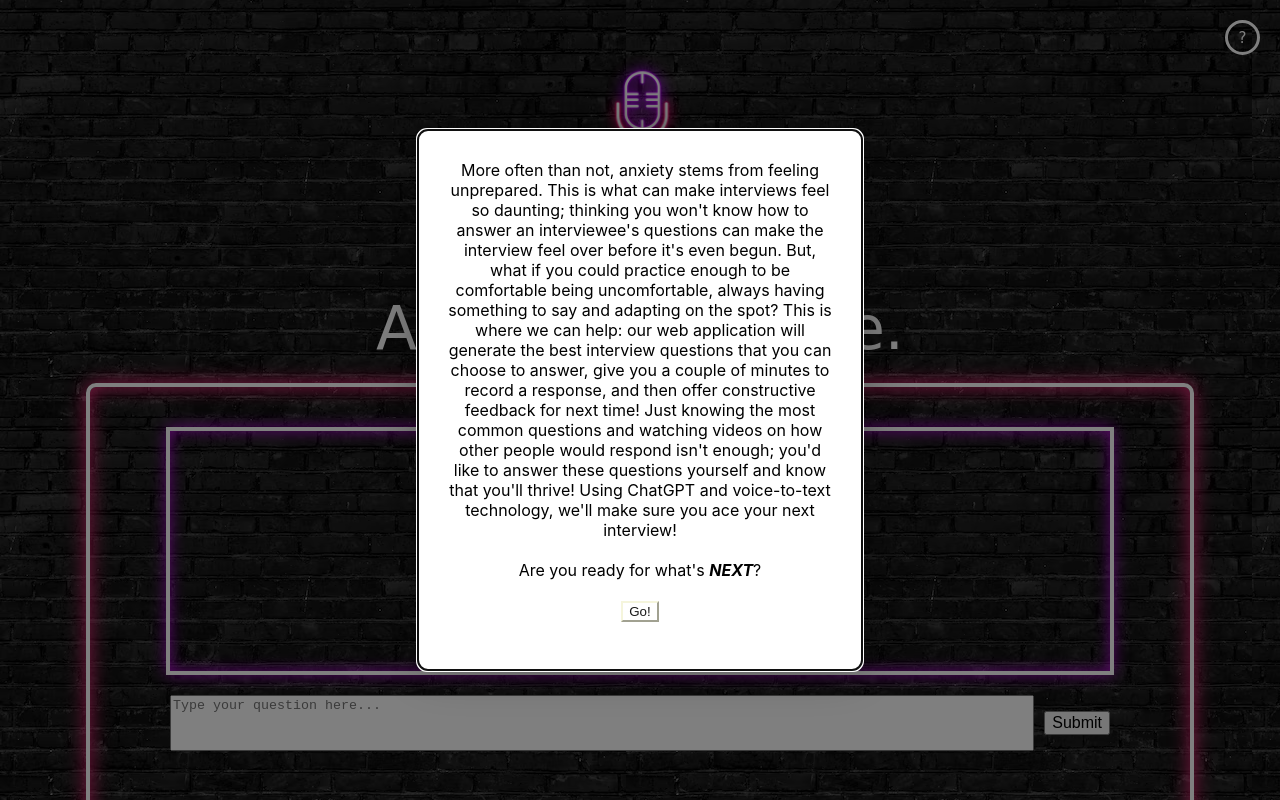
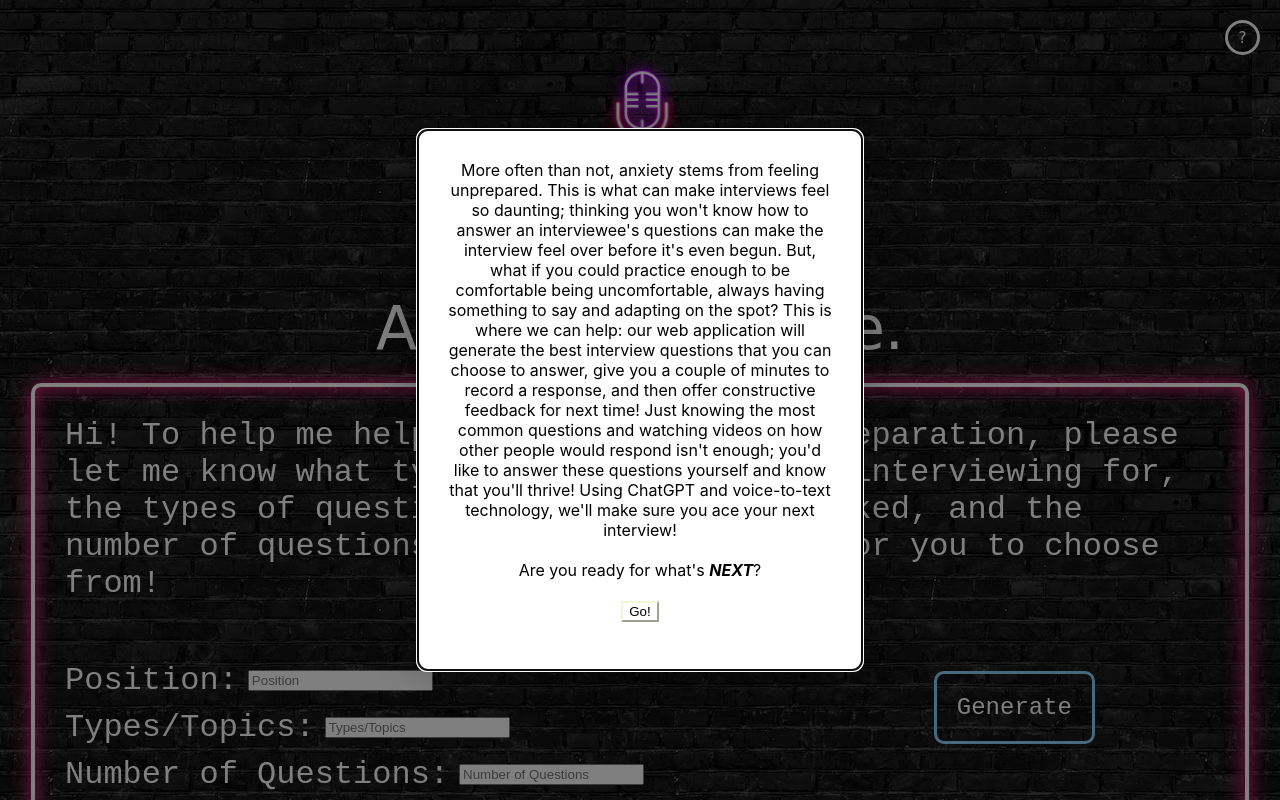
Before and after one commit to Aaryan1203/Next, a React (Create React App) app: page / in a window 1280 px wide. Shown: the top 800 px of the page. Built offline with nearby package versions, Linux system fonts and the light colour scheme; no server answers.

Commit message:
Made bunch of changes:

```diff
--- a/src/App.css
+++ b/src/App.css
@@ -1,6 +1,6 @@
 .App {
   background-image: url("./images/nextWallpaper.png");
-  height: 1700px;
+  height: 2700px;
   width: 100%;
   display: flex;
   align-items: center;
@@ -63,7 +63,7 @@
 }
 
 .outer-box {
-  width: 1100px;
+  width: 1210px;
   height: 500px;
   border: 4px solid white;
   box-shadow: 0 0 20px 0.01px #fb2a7f, inset 0px 0px 20px 0.1px #fb2a7f;
@@ -116,6 +116,70 @@
   width: 300px;
 }
 
+.welcome-text {
+  color: white;
+  font-family: "Courier New", Courier, monospace;
+  padding: 30px;
+  font-size: 2em;
+}
+
+.question-generation-inputs {
+  color: white;
+  font-family: "Courier New", Courier, monospace;
+  padding: 30px;
+  font-size: 2em;
+  flex-grow: 1;
+}
+
+.input-row {
+  display: flex;
+  align-items: center;
+  margin-bottom: 10px;
+}
+
+.inputs {
+  margin-right: 10px;
+}
+
+.generate-button {
+  font-size: 1.5em;
+  color: white;
+  margin-right: 150px;
+  margin-bottom: 50px;
+  border: #8fd3fe solid 3px;
+  padding: 20px;
+  border-radius: 10px;
+  background-color: transparent;
+  font-family: "Courier New", Courier, monospace;
+}
+
+.generate-button:hover {
+  background-color: purple !important;
+}
+
+.output1 {
+  color: white;
+  font-family: "Courier New", Courier, monospace;
+  padding: 30px;
+}
+
+.input-and-button-wrapper {
+  display: flex;
+  align-items: center;
+  justify-content: space-between;
+}
+
+.question-generation-inputs {
+  display: flex;
+  flex-direction: column;
+  justify-content: center;
+}
+
+.generate-button-wrapper {
+  display: flex;
+  align-items: center;
+}
+
 .description-1 {
   box-shadow: 0 0 20px 0.01px #ffa3a6, inset 0px 0px 20px 0.1px #ffa3a6;
 }
@@ -139,42 +203,3 @@
 .description-6 {
   box-shadow: 0 0 20px 0.01px #b19cd9, inset 0px 0px 20px 0.1px #b19cd9;
 }
-
-.chat-bot {
-    display: flex;
-    flex-direction: column;
-    align-items: center;
-}
-
-.output {
-    width: 900px;
-    height: 200px;
-    margin-bottom: 20px;
-    border: 4px solid white;
-    box-shadow: 0 0 15px 0.1px #b40bd6, inset 0px 0px 15px 0.1px #b40bd6;
-    margin-top: 40px;
-    color: white;
-    font-size: 1em;
-    padding: 20px;
-    font-family: "Comic Sans MS", "Chalkboard SE", "Marker Felt", sans-serif;
-
-}
-
-.input-container {
-    display: flex;
-    align-items: center;
-    width: 940px;
-    font-family: "Comic Sans MS", "Chalkboard SE", "Marker Felt", sans-serif;
-
-}
-
-.input-button {
-    flex: 1;
-    resize: none;
-    height: 50px;
-}
-
-.submit-button {
-    margin-left: 10px;
-    font-size: 1em;
-}
--- a/src/App.js
+++ b/src/App.js
@@ -1,10 +1,47 @@
 import React, { useState } from "react";
 import "./App.css";
 import Popup from "./Popup";
-import Chatbot from "./ChatBot";
+import useChatbot from "./ChatBot";
 
 function App() {
   const [popupOpened, setPopupOpened] = useState(true);
+  // const [userInput1, setUserInput1] = useState("");
+  // const [userInput2, setUserInput2] = useState("");
+
+  const [finalUserInput1, setFinalUserInput1] = useState("");
+  const [finalUserInput2, setFinalUserInput2] = useState("");
+  const [systemRole1, setSystemRole1] = useState("");
+  const [systemRole2, setSystemRole2] = useState("");
+  const [position, setPosition] = useState("");
+  const [types, setTypes] = useState("");
+  const [numQuestions, setNumQuestions] = useState("");
+
+  const { output: output1, isLoading: isLoading1 } = useChatbot(
+    finalUserInput1,
+    systemRole1
+  );
+  const { output: output2, isLoading: isLoading2 } = useChatbot(
+    finalUserInput2,
+    systemRole2
+  );
+
+  const handleGenerate = () => {
+    setFinalUserInput1(
+      `generate ${numQuestions} interview questions for a ${position} position focusing on ${types}`
+    );
+    setSystemRole1(
+      "You are going to be given a prompt to generate interview questions. Make the questions a maximum of two sentances"
+    );
+  };
+
+  const handleInputChange = (setState) => (e) => {
+    setState(e.target.value);
+  };
+
+  // const handleSubmit2 = (newSystemRole) => {
+  //   setFinalUserInput2(userInput2);
+  //   setSystemRole2(newSystemRole);
+  // };
 
   const openPopup = () => {
     setPopupOpened(true);
@@ -24,8 +61,60 @@ function App() {
       <div className="next-text">NEXT</div>
       <div className="app-slogan">Ask. Answer. Ace.</div>
       <div className="outer-box">
-        <div className="scrollable-textbox">
-          <Chatbot />
+        <div className="welcome-text">
+          Hi! To help me help you with interview preparation, please let me know
+          what type of position you're interviewing for, the types of
+          questions/topics you want asked, and the number of questions you want
+          me to make for you to choose from!
+        </div>
+        <div className="input-and-button-wrapper">
+          <div className="question-generation-inputs">
+            <div className="input-row">
+              <div className="inputs">Position:</div>
+              <input
+                className="input-container"
+                type="text"
+                value={position}
+                onChange={handleInputChange(setPosition)}
+                placeholder="Position"
+              />
+            </div>
+            <div className="input-row">
+              <div className="inputs">Types/Topics:</div>
+              <input
+                className="input-container"
+                type="text"
+                value={types}
+                onChange={handleInputChange(setTypes)}
+                placeholder="Types/Topics"
+              />
+            </div>
+            <div className="input-row">
+              <div className="inputs">Number of Questions:</div>
+              <input
+                className="input-container"
+                type="text"
+                value={numQuestions}
+                onChange={handleInputChange(setNumQuestions)}
+                placeholder="Number of Questions"
+              />
+            </div>
+          </div>
+          <div className="generate-button-wrapper">
+            <button
+              className="generate-button"
+              onClick={() => handleGenerate()}
+            >
+              Generate
+            </button>
+          </div>
+        </div>
+        <div className="full-width-output">
+          {isLoading1 ? (
+            <p className="output1">Loading...</p>
+          ) : (
+            <p className="output1">{output1}</p>
+          )}
         </div>
       </div>
       <div className="descriptions">
--- a/src/ChatBot.js
+++ b/src/ChatBot.js
@@ -1,4 +1,4 @@
-import React, { useState } from "react";
+import { useEffect, useState } from 'react';
 
 async function getData({ prompt, systemRole }) {
   try {
@@ -32,45 +32,29 @@ async function getData({ prompt, systemRole }) {
   }
 }
 
-function Chatbot({ systemRole }) {
-  const [userInput, setUserInput] = useState("");
+function useChatbot(finalUserInput, finalSystemRole) {
   const [output, setOutput] = useState("");
-  console.log("api-key: " + process.env.REACT_APP_OPENAI_API_KEY);
-  const handleInputChange = (e) => {
-    setUserInput(e.target.value);
-    e.target.style.height = "auto";
-    e.target.style.height = `${e.target.scrollHeight}px`;
-  };
-  const handleSubmit = async () => {
+  const [isLoading, setLoading] = useState(false);
+
+  useEffect(() => {
+    const fetchData = async () => {
+      setLoading(true);
       try {
         const response = await getData({
-        prompt: userInput,
-        systemRole: systemRole,
+          prompt: finalUserInput,
+          systemRole: finalSystemRole
         });
         setOutput(response);
       } catch (error) {
         console.error("Error fetching data:", error);
       }
-    setUserInput("");
+      setLoading(false);
     };
 
-  return (
-    <div className="chat-bot">
-      <div className="output">{output}</div>
-      <div className="input-container">
-        <textarea
-          type="text"
-          value={userInput}
-          onChange={handleInputChange}
-          placeholder="Type your question here..."
-          className="input-button"
-        />
-        <button onClick={handleSubmit} className="submit-button">
-          Submit
-        </button>
-      </div>
-    </div>
-  );
+    fetchData();
+  }, [finalUserInput, finalSystemRole]);
+
+  return { output, isLoading };
 }
 
-export default Chatbot;
+export default useChatbot;
```
Lines whose indentation alone changed are shown as unchanged.
